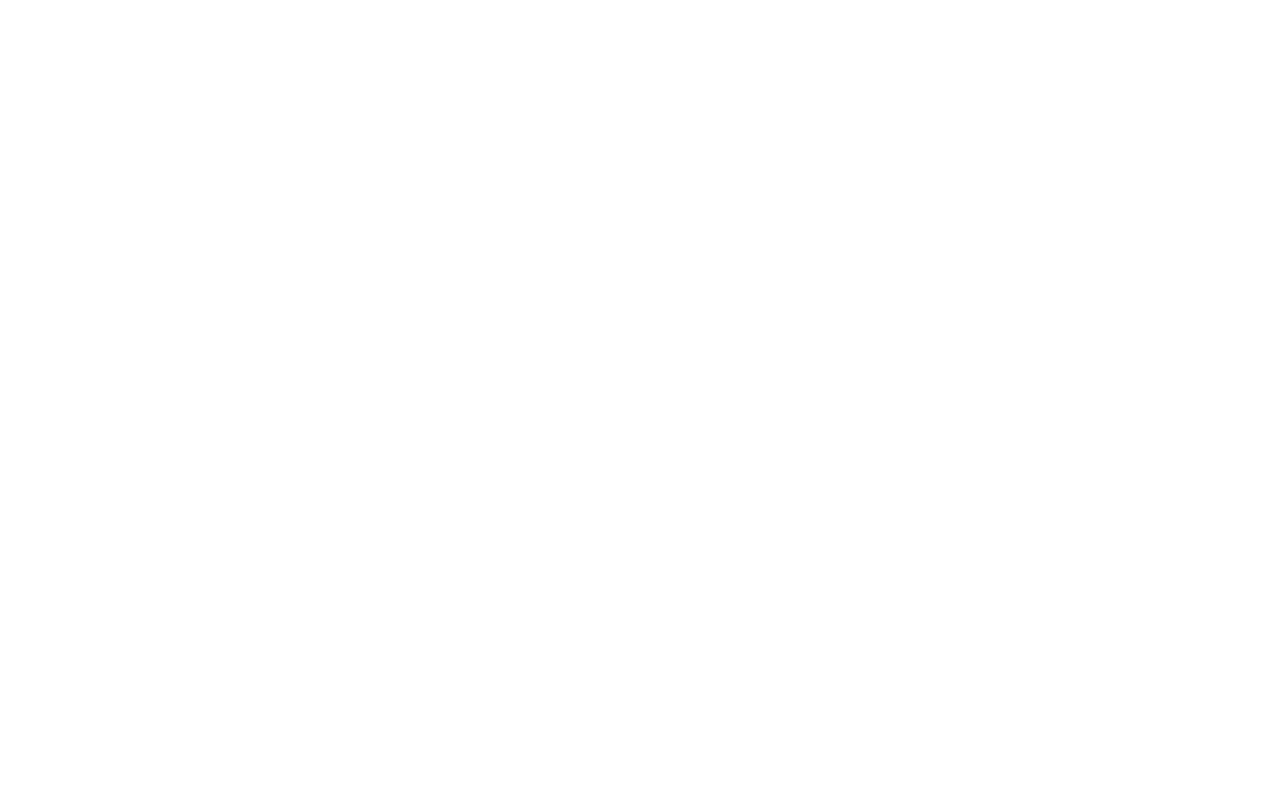
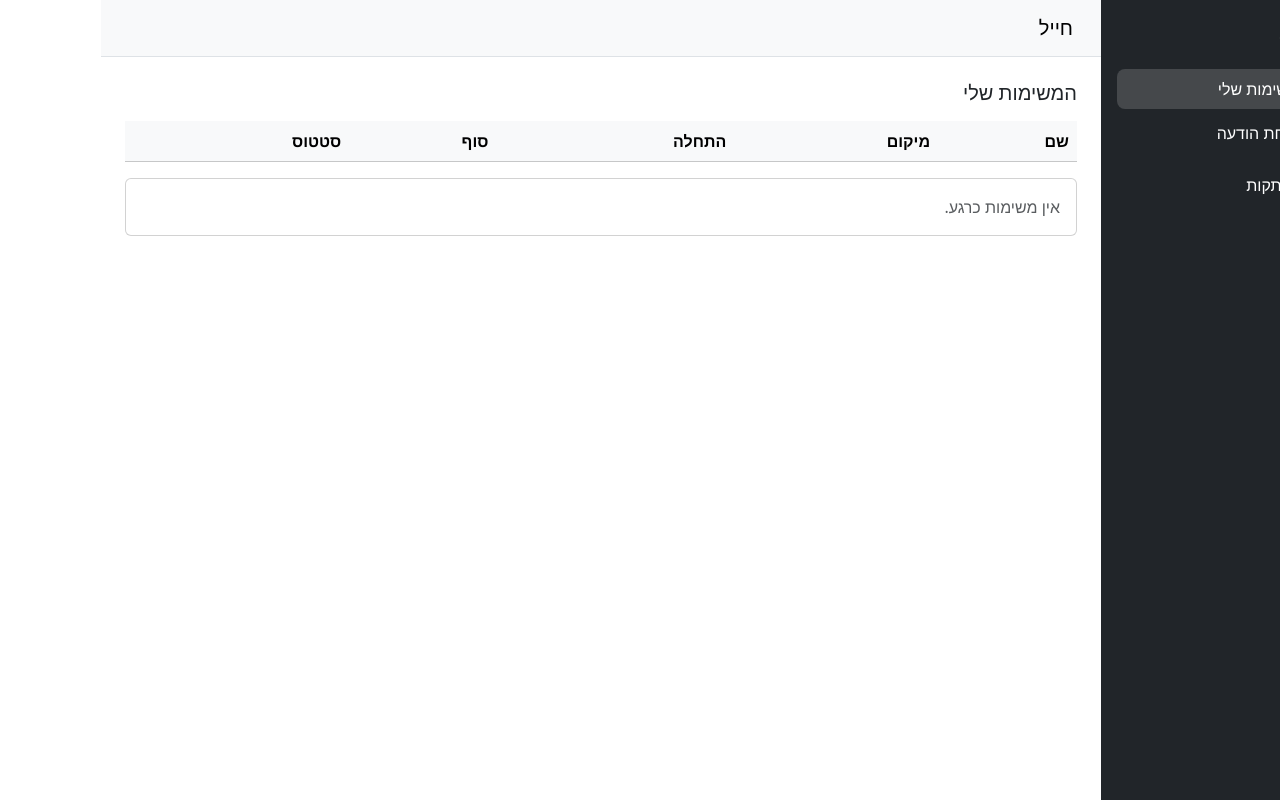
Before and after one commit to DanielElbaz/Troop_Management, a React (Vite) app: page /soldierHomePage in a window 1280 px wide. Before the commit this address had no page. Built offline with nearby package versions, Linux system fonts and the light colour scheme.

Commit message:
HomeSoldierPage

```diff
--- a/src/App.css
+++ b/src/App.css
@@ -0,0 +1,28 @@
+:root { --soldier-sidebar-w: 280px; }
+
+/* Sidebar width */
+.soldier-sidebar { width: var(--soldier-sidebar-w); }
+
+/* בדסקטופ: תמיד יש מרווח קבוע לתוכן */
+@media (min-width: 768px) {
+  .soldier-layout .soldier-main {
+    margin-right: var(--soldier-sidebar-w) !important;
+  }
+}
+
+/* במובייל: מרווח רק כשהתפריט פתוח */
+@media (max-width: 767.98px) {
+  .soldier-layout.is-open .soldier-main {
+    margin-right: var(--soldier-sidebar-w);
+  }
+}
+
+/* שיפור לינקים בסיידבר (בלי קופסת פוקוס כחולה) */
+.soldier-sidebar .nav-link {
+  color: #fff;
+  text-decoration: none;
+  border-radius: .5rem;
+}
+.soldier-sidebar .nav-link:hover { background: rgba(255,255,255,0.08); }
+.soldier-sidebar .nav-link.active { background: rgba(255,255,255,0.16); }
+.soldier-sidebar .nav-link:focus { box-shadow: none; outline: none; }
--- a/src/App.jsx
+++ b/src/App.jsx
@@ -1,7 +1,7 @@
 import './App.css'
 import "bootstrap/dist/css/bootstrap.min.css";
 import SignIn from './pages/SignIn';
-
+import SoldierHomePage from './pages/SoldierHomePage';
 import AddSolider from './pages/AddSolider';
 
 //import TestUsers from "./data/TestUsers"
@@ -15,10 +15,12 @@
       <BrowserRouter>
       <Routes>
         <Route path="/" element={<SignIn />} />
-        <Route path="/commander-dash" element={<CommanderDashboard />} >
+        {/* <Route path="/commander-dash" element={<CommanderDashboard />} >
         <Route path="add-solider" element={<AddSolider />} />
-        <Route path="soliders-table" element={<SoldiersTable/>} />
-        </Route>
+        <Route path="soliders-table" element={<SoldiersTable/>} /> */}
+        <Route path="/soldierHomePage" element={<SoldierHomePage/>} />
+        {/* </Route> */}
+
       </Routes>
       </BrowserRouter>
     </div>
--- a/src/pages/SignIn.jsx
+++ b/src/pages/SignIn.jsx
@@ -38,6 +38,7 @@
 
     //   // Redirect after login
       navigate("/commander-dash");
+      // navigate("/soldierHomePage");
     // }
 
 
--- /dev/null
+++ b/src/pages/SoldierHomePage.jsx
@@ -0,0 +1,190 @@
+import "bootstrap/dist/css/bootstrap.min.css";
+import { useState } from "react";
+import { Link } from "react-router-dom";
+
+/**
+ * Props:
+ * - soldier?: { name?: string, rank?: string }
+ * - missions: Array<{ id, title, location?, start?, end?, status? }>
+ * - onSubmitComment?: (text: string) => void
+ * - onSignOut?: () => void
+ */
+export default function SoldierHomePage({
+  soldier,
+  missions = [],
+  onSubmitComment,
+  onSignOut,
+}) {
+  const [isSidebarOpen, setIsSidebarOpen] = useState(false);
+
+  const [view, setView] = useState("missions"); // "missions" | "comment"
+  const [comment, setComment] = useState("");
+
+  const fmtTime = (d) => {
+    if (!d) return "";
+    const date = typeof d === "string" ? new Date(d) : d;
+    return new Intl.DateTimeFormat(undefined, {
+      dateStyle: "medium",
+      timeStyle: "short",
+    }).format(date);
+  };
+
+  const handleSend = (e) => {
+    e.preventDefault();
+    if (!comment.trim()) return;
+    onSubmitComment?.(comment.trim());
+    setComment("");
+  };
+
+  const soldierLabel =
+    [soldier?.rank, soldier?.name].filter(Boolean).join(" ") || "חייל";
+
+  return (
+    <div
+      className={`soldier-layout d-flex flex-column flex-md-row min-vh-100 ${isSidebarOpen ? "is-open" : ""}`}
+      dir="rtl"
+    >
+      {/* פס עליון במובייל */}
+      <div className="d-md-none p-2 bg-dark text-white d-flex justify-content-between align-items-center">
+        <span className="fw-bold">{soldierLabel}</span>
+        <button
+          className="btn btn-outline-light btn-sm"
+          onClick={() => setIsSidebarOpen((v) => !v)}
+          aria-label="תפריט"
+        >
+          ☰
+        </button>
+      </div>
+
+      {/* Sidebar */}
+      <aside
+        className={`soldier-sidebar bg-dark text-white p-3 position-fixed d-md-block ${
+          isSidebarOpen ? "d-block" : "d-none"
+        }`}
+        style={{ right: 0, top: 0, bottom: 0, zIndex: 1000, overflowY: "auto" }}
+        aria-label="סרגל צד"
+      >
+        <h4 className="mb-4 d-none d-md-block">דף הבית</h4>
+        <ul className="nav flex-column gap-1">
+          <li className="nav-item">
+            <button
+              className={`nav-link w-100 text-end ${view === "missions" ? "active" : ""}`}
+              onClick={() => {
+                setView("missions");
+                setIsSidebarOpen(false);
+              }}
+              type="button"
+            >
+              המשימות שלי
+            </button>
+          </li>
+          <li className="nav-item">
+            <button
+              className={`nav-link w-100 text-end ${view === "comment" ? "active" : ""}`}
+              onClick={() => {
+                setView("comment");
+                setIsSidebarOpen(false);
+              }}
+              type="button"
+            >
+              שליחת הודעה
+            </button>
+          </li>
+          <li className="nav-item mt-2">
+            {onSignOut ? (
+              <button className="nav-link w-100 text-end" onClick={onSignOut}>
+                התנתקות
+              </button>
+            ) : (
+              <Link to="/" className="nav-link w-100 text-end">
+                התנתקות
+              </Link>
+            )}
+          </li>
+        </ul>
+      </aside>
+
+      {/* Main */}
+      <main className="soldier-main flex-grow-1">
+        {/* טופ־בר לדסקטופ */}
+        <nav className="navbar navbar-expand-lg navbar-light bg-light border-bottom d-none d-md-flex">
+          <div className="container-fluid">
+            <span className="navbar-brand">{soldierLabel}</span>
+          </div>
+        </nav>
+
+        <div className="container-fluid p-4">
+          {view === "missions" && (
+            <section>
+              <h5 className="mb-3">המשימות שלי</h5>
+              <div className="table-responsive">
+                <table className="table table-striped table-hover align-middle">
+                  <thead className="table-light">
+                    <tr>
+                      <th scope="col">שם</th>
+                      <th scope="col">מיקום</th>
+                      <th scope="col">התחלה</th>
+                      <th scope="col">סוף</th>
+                      <th scope="col">סטטוס</th>
+                    </tr>
+                  </thead>
+                  <tbody>
+                    {missions.map((m) => (
+                      <tr key={m.id}>
+                        <td className="fw-medium">{m.title}</td>
+                        <td>{m.location || "-"}</td>
+                        <td className="text-nowrap">{fmtTime(m.start)}</td>
+                        <td className="text-nowrap">{fmtTime(m.end)}</td>
+                        <td>
+                          <span className="badge bg-secondary">{m.status || "—"}</span>
+                        </td>
+                      </tr>
+                    ))}
+                  </tbody>
+                </table>
+
+                {missions.length === 0 && (
+                  <div className="card">
+                    <div className="card-body text-muted">אין משימות כרגע.</div>
+                  </div>
+                )}
+              </div>
+            </section>
+          )}
+
+          {view === "comment" && (
+            <section>
+              <h5 className="mb-3">שליחת הודעה למפקד</h5>
+              <form onSubmit={handleSend} className="card" style={{ maxWidth: 900 }}>
+                <div className="card-body">
+                  <div className="mb-3">
+                    <label className="form-label">הודעה</label>
+                    <textarea
+                      className="form-control"
+                      rows={5}
+                      value={comment}
+                      onChange={(e) => setComment(e.target.value)}
+                      placeholder="מה תרצה לכתוב?"
+                    />
+                  </div>
+                  <div className="d-flex gap-2">
+                    <button type="submit" className="btn btn-primary">
+                      שליחה
+                    </button>
+                    <button
+                      type="button"
+                      className="btn btn-outline-secondary"
+                      onClick={() => setComment("")}
+                    >
+                      ניקוי
+                    </button>
+                  </div>
+                </div>
+              </form>
+            </section>
+          )}
+        </div>
+      </main>
+    </div>
+  );
+}
```
Also changed, not shown: src/pages/HomePage.jsx (deleted).
